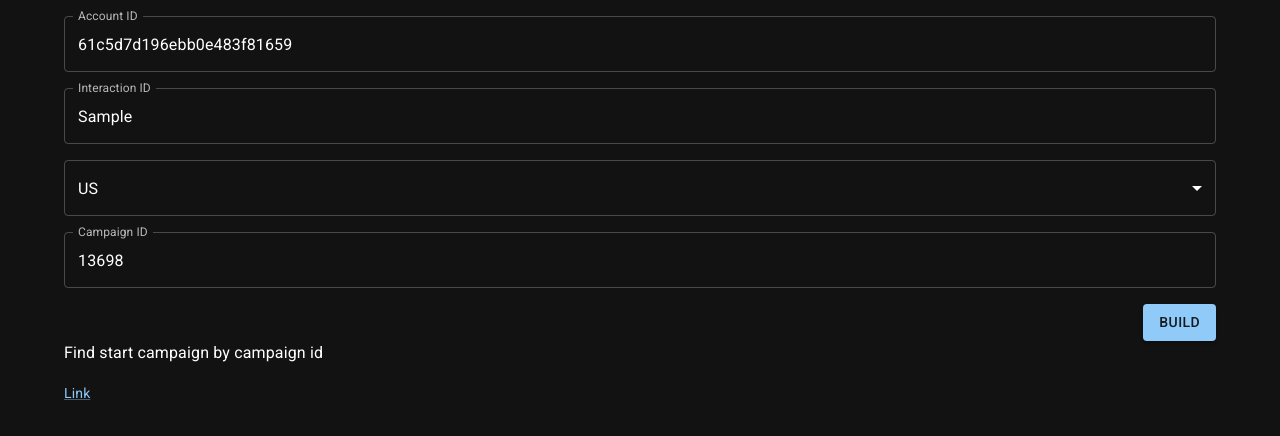
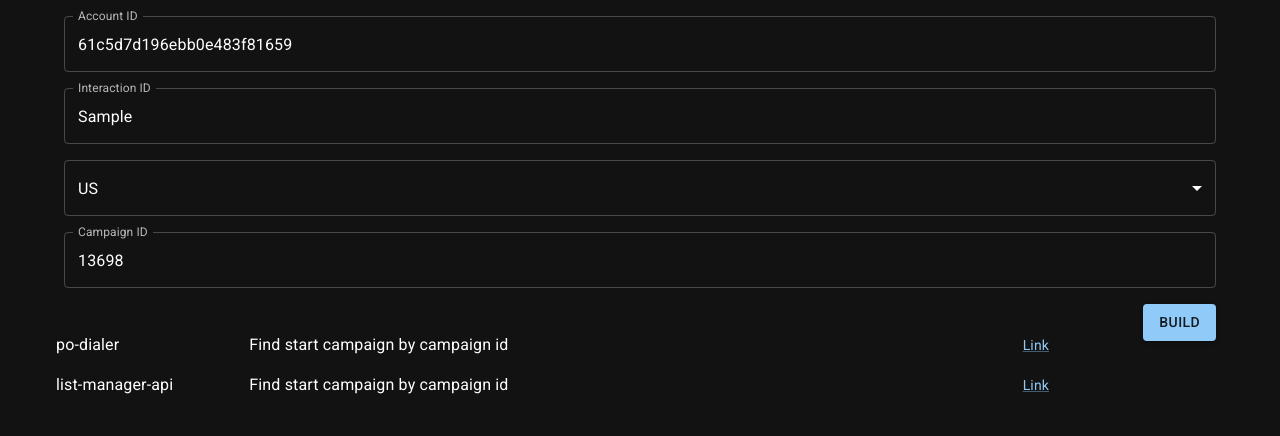
Before and after one commit to h4liss0n/po-kibana, a React (Create React App) app: page / in a window 1280 px wide. Both pictures are taken after typing "Sample" into the empty fields and a click on the button "BUILD". Shown: the top 436 px of the page. Built offline with nearby package versions, Linux system fonts and the light colour scheme.

Commit message:
add list manager

```diff
--- a/src/App.tsx
+++ b/src/App.tsx
@@ -17,7 +17,7 @@ import {
   GlobalValue,
   PropsGlobalValue,
 } from "./context/Context";
-import { StartingCampaign } from "./pages/dialer/StartingCampaign";
+import { KibanaLink } from "./componente/kibanaLink/KibanaLink";
 import { RunBooks } from "./RunBooks";
 
 declare module "@mui/material/styles" {
@@ -57,13 +57,15 @@ function App() {
         <CssBaseline />
         <Container>
           <Envioriment />
-          <Grid container spacing={2}>
-            {RunBooks.map((runBook) => (
-              <Grid key={runBook.description}  item xs={6} md={12}>
-                <StartingCampaign runBook={runBook} />
-              </Grid>
-            ))}
-          </Grid>
+          {globalValue.ready && (
+            <Grid container spacing={1}>
+              {RunBooks.map((runBook) => (
+                <Grid key={runBook.description} item xs={6} md={12}>
+                  <KibanaLink runBook={runBook} />
+                </Grid>
+              ))}
+            </Grid>
+          )}
         </Container>
       </GlobalValue.Provider>
     </ThemeProvider>
--- a/src/RunBooks.ts
+++ b/src/RunBooks.ts
@@ -1,11 +1,40 @@
+export interface KibanaIndex {
+  EU: string;
+  US: string;
+  CA: string;
+}
+
+export const KibanaIndexValue = {
+  "po-dialer": {
+    EU: "eu-central-1:td-meza-po-dialer-web-po-dialer-web",
+    US: "us-east-1:td-meza-po-dialer-web-po-dialer-web",
+    CA: "ca-central-1:td-meza-po-dialer-web-po-dialer-web",
+  },
+  "list-manager-api": {
+    EU: "eu-central-1:td-meza-list-manager-api-list-manager-api",
+    US: "us-east-1:td-meza-list-manager-api-list-manager-api",
+    CA: "ca-central-1:td-meza-list-manager-api-list-manager-api",
+  },
+};
 
 export type RunBook = {
-    description: string;
-    math: string;
-  };
+  description: string;
+  math: string;
+  application: string;
+  kibanaValue: KibanaIndex;
+};
 
-
-export const RunBooks : RunBook[] = [{
+export const RunBooks: RunBook[] = [
+  {
+    application: "po-dialer",
+    kibanaValue: KibanaIndexValue["po-dialer"],
     description: "Find start campaign by campaign id",
-    math: `{accountId} and "Starting new campaign (campaign=Campaign(id= {campaingId},"`
-}]
+    math: `{accountId} and "Starting new campaign (campaign=Campaign(id= {campaingId},"`,
+  },
+  {
+    application: "list-manager-api",
+    kibanaValue: KibanaIndexValue["list-manager-api"],
+    description: "Find start campaign by campaign id",
+    math: `{accountId} and "Started Campaign: Campaign(id={campaingId},"`,
+  },
+];
--- a/src/componente/envioriment/Envioriment.tsx
+++ b/src/componente/envioriment/Envioriment.tsx
@@ -12,7 +12,7 @@ type FormValues = {
   accountId: string;
   interactionId: string;
   country: CountryApplicationEnumKeys;
-  campaignId: string
+  campaignId: string;
 };
 
 const resolver: Resolver<FormValues> = async (values) => {
@@ -49,7 +49,7 @@ export const Envioriment = () => {
     defaultValues: {
       accountId: "61c5d7d196ebb0e483f81659",
       country: "US",
-      campaignId: "13698"
+      campaignId: "13698",
     },
   });
   const onSubmit = handleSubmit((data) => {
@@ -57,7 +57,8 @@ export const Envioriment = () => {
       accountId: data.accountId,
       interactionId: data.interactionId,
       country: stringToCountryApllicationEnum(data.country),
-      campaignId: data.campaignId
+      campaignId: data.campaignId,
+      ready: true,
     });
   });
 
--- /dev/null
+++ b/src/componente/kibanaLink/KibanaLink.tsx
@@ -0,0 +1,48 @@
+import React, { useContext, useMemo } from "react";
+import { Grid, Link, Typography } from "@mui/material";
+import { GlobalValue } from "../../context/Context";
+import { KibanaBuilder } from "../../KibanaBuilder";
+import { RunBook } from "../../RunBooks";
+
+export type PropsStartingCampaign = {
+  runBook: RunBook;
+};
+
+export const KibanaLink: React.FC<PropsStartingCampaign> = ({
+  runBook: { description, math, application, kibanaValue },
+}) => {
+  const globalValue = useContext(GlobalValue);
+  const { value } = globalValue;
+
+  const expression = useMemo(() => {
+    return math
+      .replace("{accountId}", value.accountId)
+      .replace("{campaingId}", value.campaignId);
+  }, [math, value.accountId, value.campaignId]);
+
+  const url = useMemo(() => {
+    const applicationName = value.country ? kibanaValue[value.country] : "";
+
+    const kibana = new KibanaBuilder()
+      .setIndex(applicationName)
+      .setQuery(expression)
+      .build();
+    return kibana.getURL();
+  }, [expression, kibanaValue, value.country]);
+
+  return (
+    <Grid container spacing={1}>
+      <Grid xs={2}>
+        <Typography paragraph>{application}</Typography>
+      </Grid>
+      <Grid xs={8}>
+        <Typography paragraph>{description}</Typography>
+      </Grid>
+      <Grid xs={1}>
+        <Link href={url} variant="body2">
+          Link
+        </Link>
+      </Grid>
+    </Grid>
+  );
+};
--- a/src/context/Context.tsx
+++ b/src/context/Context.tsx
@@ -6,6 +6,7 @@ export type PropsGlobalValue = {
   interactionId: string;
   campaignId: string;
   country: CountryApllicationEnum;
+  ready: boolean
 };
 
 export const defaultGlobalValue = {
@@ -13,6 +14,7 @@ export const defaultGlobalValue = {
   interactionId: "",
   campaignId: "",
   country: CountryApllicationEnum.US,
+  ready: false
 };
 
 export const GlobalValue = React.createContext({
--- a/src/pages/dialer/StartingCampaign.tsx
+++ /dev/null
@@ -1,47 +0,0 @@
-import React, { useContext, useMemo } from "react";
-import { Box, Link, Typography } from "@mui/material";
-import { GlobalValue } from "../../context/Context";
-import { KibanaBuilder } from "../../KibanaBuilder";
-import { RunBook } from "../../RunBooks";
-
-export type PropsStartingCampaign = {
-  runBook: RunBook;
-};
-
-export const StartingCampaign: React.FC<PropsStartingCampaign> = ({
-  runBook: { description, math },
-}) => {
-  const globalValue = useContext(GlobalValue);
-  const { value } = globalValue;
-
-  const expression = useMemo(() => {
-    return math
-      .replace("{accountId}", value.accountId)
-      .replace("{campaingId}", value.accountId);
-  }, [math, value.accountId]);
-
-  const url = useMemo(() => {
-    const application = {
-      EU: "eu-central-1:td-meza-po-dialer-web-po-dialer-web",
-      US: "us-east-1:td-meza-po-dialer-web-po-dialer-web",
-      CA: "ca-central-1:td-meza-po-dialer-web-po-dialer-web-*",
-    };
-
-    const applicationName = value.country ? application[value.country] : "";
-
-    const kibana = new KibanaBuilder()
-      .setIndex(applicationName)
-      .setQuery(expression)
-      .build();
-    return kibana.getURL();
-  }, [expression, value.country]);
-
-  return (
-    <Box>
-      <Typography paragraph>{description}</Typography>
-      <Link href={url} variant="body2">
-        Link
-      </Link>
-    </Box>
-  );
-};
```
